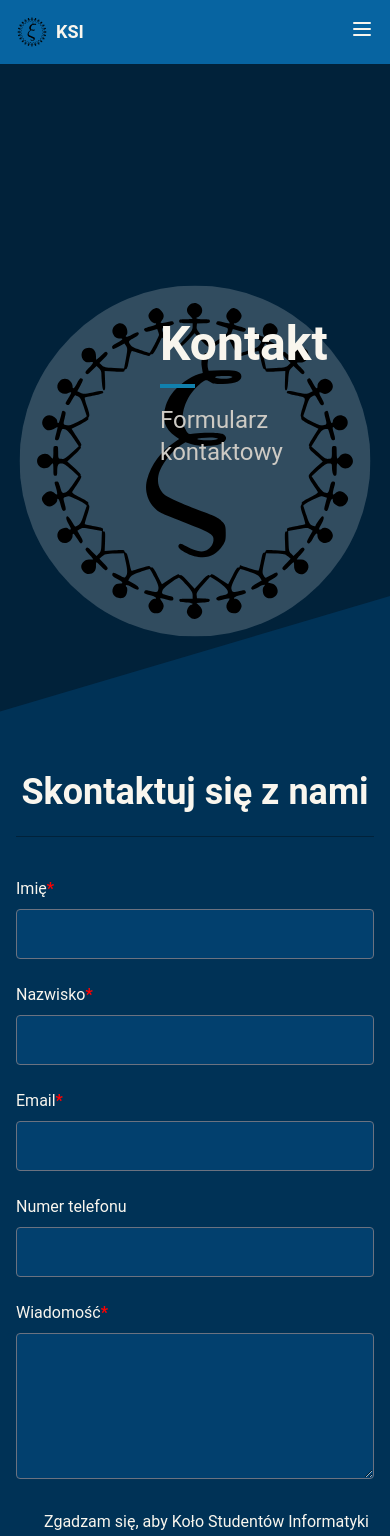
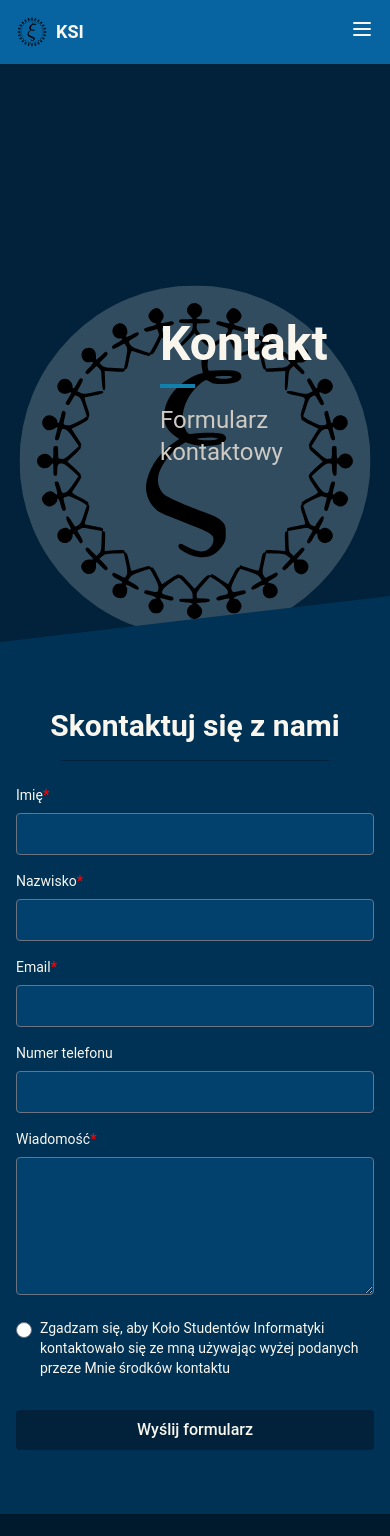
Before and after one commit to ksiuwr/ksi-site-v2025, a React (Vite) app: page /contact in a window 390 px wide. Shown: the top 1536 px of the page. Built offline with nearby package versions, Linux system fonts and the light colour scheme.

Commit message:
refactor (frontend): Improved contact form styling
- Added better mobile support
- Disabled the form after clicking submit
- Added succes message below the form after it is sent out successfully

### TODO:
- Add form submission logic

```diff
--- a/src/components/layout/Footer.tsx
+++ b/src/components/layout/Footer.tsx
@@ -15,7 +15,7 @@ const Footer = () => {
               Instytut Informatyki Uniwersytetu Wrocławskiego
             </p>
             <p className="text-sm md:text-base mt-1">
-              ul. Fryderyka Joliot-Curie 15, Wrocław, Sala 24
+              Wrocław, ul. Fryderyka Joliot-Curie 15, Sala 24
             </p>
           </div>
 
--- a/src/pages/Contact/Contact.tsx
+++ b/src/pages/Contact/Contact.tsx
@@ -19,9 +19,12 @@ const Contact = () => {
   }, []);
 
   return (
-    <div className="min-h-screen bg-no-repeat bg-fixed text-dark-text-primary font-sans bg-cover">
+    <div className="text-dark-text-primary min-h-screen bg-no-repeat
+                    bg-fixed bg-cover overflow-x-hidden">
       <BackgroundImage />
-      <HeroSection header="Kontakt" subheader="Formularz kontaktowy" />
+      <div ref={heroRef}>
+        <HeroSection header="Kontakt" subheader="Formularz kontaktowy" />
+      </div>
       <ContactForm />
     </div>
   );
--- a/src/pages/Contact/components/ContactForm.tsx
+++ b/src/pages/Contact/components/ContactForm.tsx
@@ -1,93 +1,153 @@
+import { useState } from "react";
+
+/**
+ * Formularz kontaktowy.
+ *
+ * Renderuje formularz kontaktowy z polem na imię, nazwisko, email, numer
+ * telefonu, wiadomość i zgodę na kontakt.
+ *
+ * @return {JSX.Element} Komponent formularza kontaktowego.
+ */
 const ContactForm = () => {
+  const [isSubmitted, setIsSubmitted] = useState(false);
+
+  /**
+   * Handles form submission.
+   *
+   * Prevents the default form submission behavior and logs a message to the
+   * console. To be replaced with actual form submission logic.
+   *
+   * @param {React.FormEvent} e - The form event.
+   */
+  const handleSubmit = (e: React.FormEvent) => {
+    e.preventDefault();
+    setIsSubmitted(true);
+
+    // TODO: Add form submission logic
+    console.log("Form submitted");
+  };
+
   return (
     <section
-      className="bg-dark-section-primary z-10 pt-24 pb-24 relative items-center justify-center"
-      style={{ clipPath: "polygon(0 10%, 100% 0, 100% 100%, 0 100%)" }}
+      className="bg-dark-section-primary relative items-center justify-center
+                   z-10 pt-16 pb-16 sm:pt-20 md:pt-24 sm:pb-20 md:pb-24 "
+      style={{ clipPath: "polygon(0 5%, 100% 0, 100% 100%, 0 100%)" }}
     >
-      <div className="container mx-auto px-4 mt-20">
-        <h2 className="text-sans text-4xl font-bold text-center">
+      <div className="container mx-auto px-4 sm:px-6 mt-12 sm:mt-16 md:mt-20 max-w-4xl">
+        <h2 className="text-sans text-3xl sm:text-4xl font-bold text-center">
           Skontaktuj się z nami
         </h2>
-        <hr className="border-action-dark-blue border-t-3 mt-6 mb-10" />
-        <form>
-          <div className="grid md:grid-cols-2 gap-6">
+        <hr
+          className="border-action-dark-blue border-t-3 mt-4
+                        sm:mt-6 mb-6 sm:mb-10 mx-auto w-3/4 sm:w-1/2"
+        />
+        <form onSubmit={handleSubmit}>
+          <div className="grid md:grid-cols-2 gap-4 sm:gap-6">
             {/* First Name */}
             <div>
-              <label className="block mb-2">
+              <label className="block mb-2 text-sm sm:text-base">
                 Imię<span className="font-bold text-error">*</span>
               </label>
               <input
                 type="text"
                 required
-                className="w-full p-3 rounded bg-dark-section-secondary border border-dark-border focus:border-action-blue focus:outline-none"
+                disabled={isSubmitted}
+                className="w-full p-2 sm:p-3 rounded bg-dark-section-secondary border border-dark-border
+                         focus:border-action-blue focus:outline-none disabled:opacity-60 disabled:cursor-not-allowed"
               />
             </div>
             {/* Last Name */}
             <div>
-              <label className="block mb-2">
+              <label className="block mb-2 text-sm sm:text-base">
                 Nazwisko<span className="font-bold text-error">*</span>
               </label>
               <input
                 type="text"
                 required
-                className="w-full p-3 rounded bg-dark-section-secondary border border-dark-border focus:border-action-blue focus:outline-none"
+                disabled={isSubmitted}
+                className="w-full p-2 sm:p-3 rounded bg-dark-section-secondary border border-dark-border
+                           focus:border-action-blue focus:outline-none disabled:opacity-60 disabled:cursor-not-allowed"
               />
             </div>
             {/* Email */}
             <div className="md:col-span-2">
-              <label className="block mb-2">
+              <label className="block mb-2 text-sm sm:text-base">
                 Email<span className="font-bold text-error">*</span>
               </label>
               <input
                 type="email"
                 required
-                className="w-full p-3 rounded bg-dark-section-secondary border border-dark-border focus:border-action-blue focus:outline-none"
+                disabled={isSubmitted}
+                className="w-full p-2 sm:p-3 rounded bg-dark-section-secondary border border-dark-border
+                          focus:border-action-blue focus:outline-none disabled:opacity-60 disabled:cursor-not-allowed"
               />
             </div>
             {/* Phone */}
             <div className="md:col-span-2">
-              <label className="block mb-2">Numer telefonu</label>
+              <label className="block mb-2 text-sm sm:text-base">
+                Numer telefonu
+              </label>
               <input
                 type="tel"
-                className="w-full p-3 rounded bg-dark-section-secondary border border-dark-border focus:border-action-blue focus:outline-none"
+                disabled={isSubmitted}
+                className="w-full p-2 sm:p-3 rounded bg-dark-section-secondary border border-dark-border
+                          focus:border-action-blue focus:outline-none disabled:opacity-60 disabled:cursor-not-allowed"
               />
             </div>
             {/* Message */}
             <div className="md:col-span-2">
-              <label className="block mb-2">
+              <label className="block mb-2 text-sm sm:text-base">
                 Wiadomość<span className="font-bold text-error">*</span>
               </label>
               <textarea
                 required
+                disabled={isSubmitted}
                 rows={5}
-                className="w-full p-3 rounded bg-dark-section-secondary border border-dark-border focus:border-action-blue focus:outline-none"
+                className="w-full p-2 sm:p-3 rounded bg-dark-section-secondary border border-dark-border
+                          focus:border-action-blue focus:outline-none disabled:opacity-60 disabled:cursor-not-allowed"
               />
             </div>
             {/* Checkbox */}
-            <div className="md:col-span-2 gap-3 flex items-center">
+            <div className="md:col-span-2 gap-2 sm:gap-3 flex items-start sm:items-center">
               <input
                 type="checkbox"
                 required
-                className="w-4 h-4 rounded-full cursor-pointer checked:bg-action-blue
-                         hover:transition-size duration-300 hover:scale-110"
+                disabled={isSubmitted}
+                className="w-4 h-4 mt-1 sm:mt-0 rounded-full cursor-pointer checked:bg-action-blue
+                         hover:transition-size duration-300 hover:scale-110 disabled:opacity-60 disabled:cursor-not-allowed"
               />
-              <label>
+              <label className="text-sm sm:text-base">
                 Zgadzam się, aby Koło Studentów Informatyki kontaktowało się ze
                 mną używając wyżej podanych przeze Mnie środków kontaktu
               </label>
             </div>
             {/* Submit Button */}
-            <div className="md:col-span-2">
+            <div className="md:col-span-2 mt-4">
               <button
                 type="submit"
-                className="bg-action-dark-blue text-white w-full py-3 rounded hover:bg-action-blue-secondary
-                           hover:transition-size duration-300 hover:-translate-y-0.5"
+                className={`bg-action-dark-blue w-full py-2 sm:py-3 rounded transition-all duration-300 font-medium touch-manipulation
+                  ${
+                    isSubmitted
+                      ? "opacity-50 cursor-not-allowed"
+                      : "hover:bg-action-blue-secondary hover:-translate-y-0.5"
+                  }`}
+                onClick={(e) => e.currentTarget.blur()}
+                disabled={isSubmitted}
               >
-                Wyślij formularz
+                {isSubmitted ? "Formularz wysłany" : "Wyślij formularz"}
               </button>
             </div>
           </div>
         </form>
+
+        {/* Success Message */}
+        {isSubmitted && (
+          <div className="mt-8 p-4 border-l-4 rounded">
+            <p className="font-medium">
+              Dziękujemy za wiadomość! Odpowiemy najszybciej jak to możliwe.
+            </p>
+          </div>
+        )}
       </div>
     </section>
   );
```
